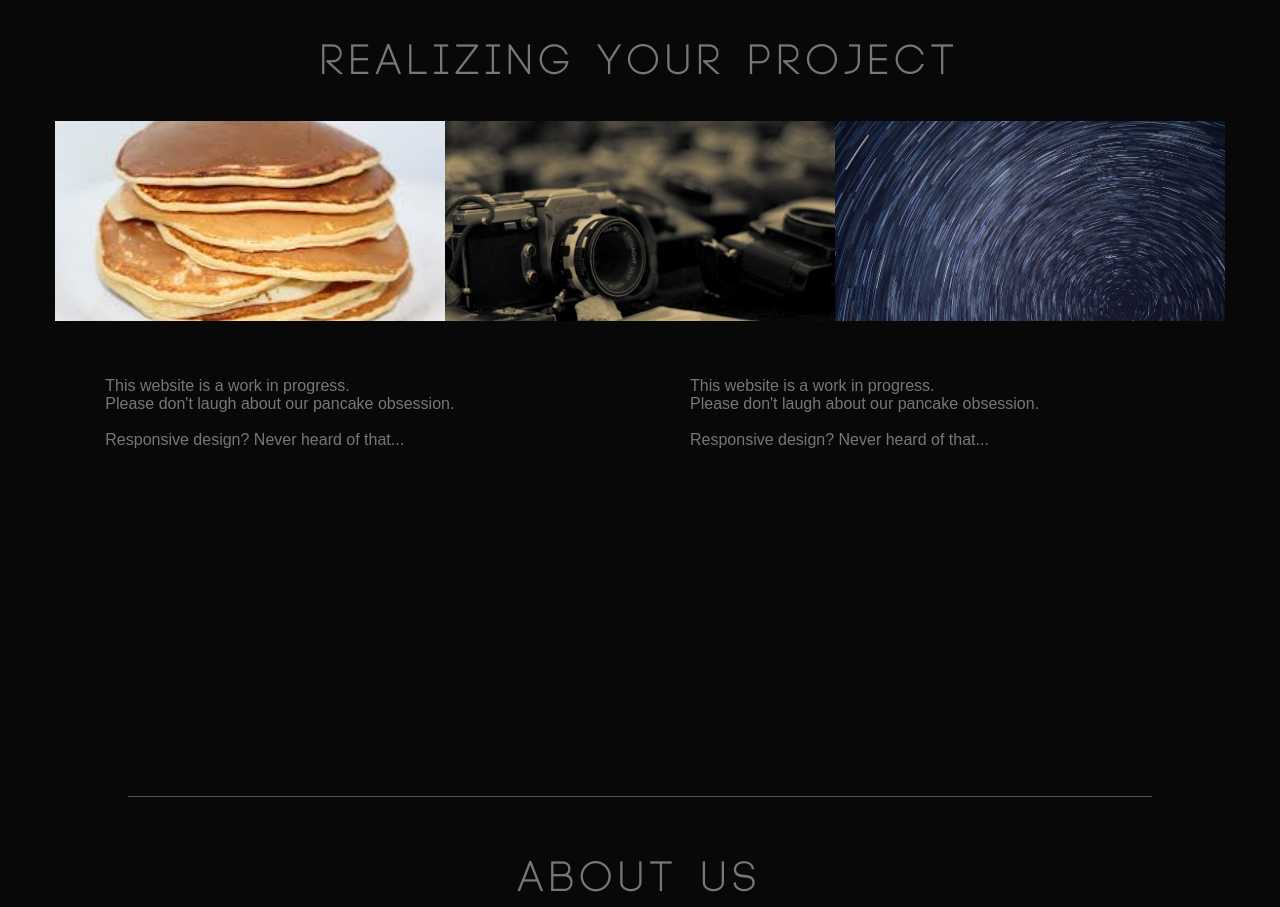
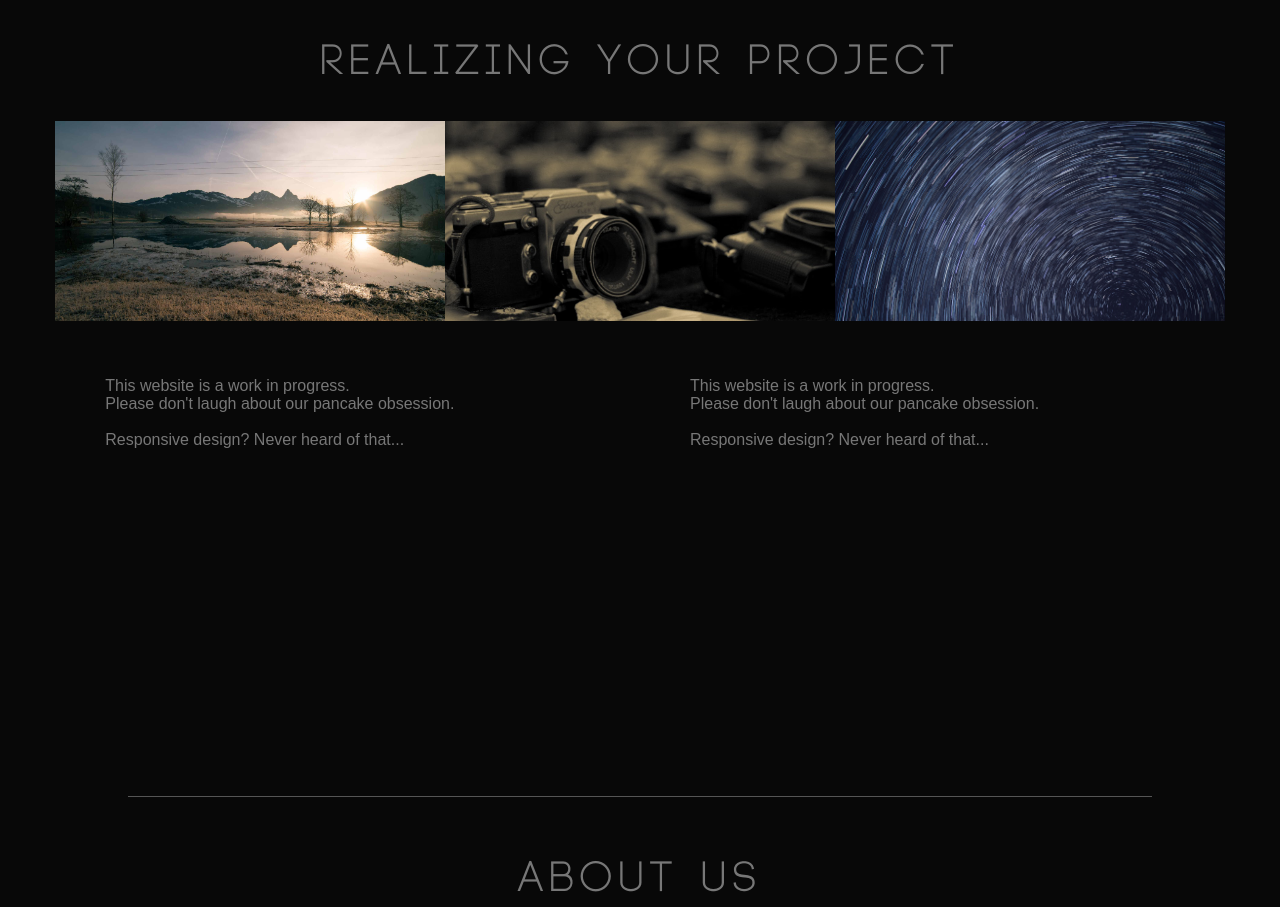
Before and after one commit to Pascal-So/digitalwing-website, a plain HTML site: page index.html in a window 1280 px wide. Shown: the part 2140-3047 px from the top of the page. Drawn offline with Linux system fonts and the light colour scheme.

Commit message:
Replaced pancakes with lake

```diff
--- a/main.css
+++ b/main.css
@@ -299,7 +299,7 @@ hr{
   background-image: url("img/pascal.jpg");
 }
 #realizePic0{
-  background-image: url("img/pancakes.jpeg");
+  background-image: url("img/gradysunny.jpg");
 }
 
 #realizePic1{
```
